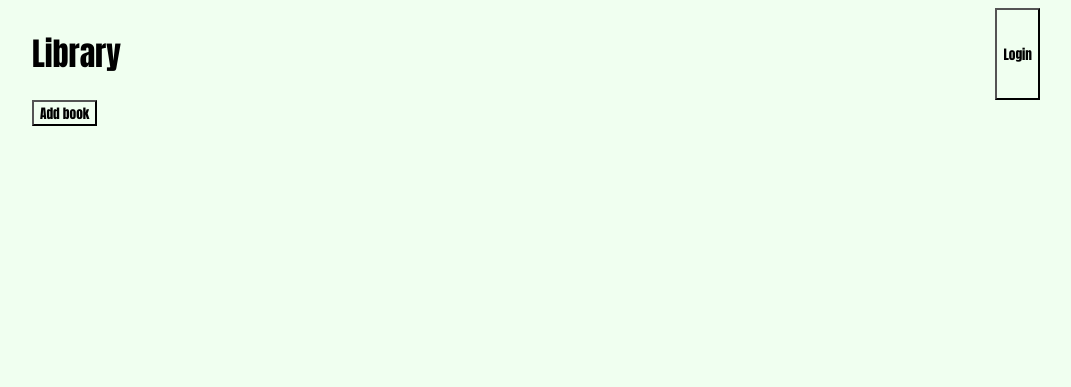
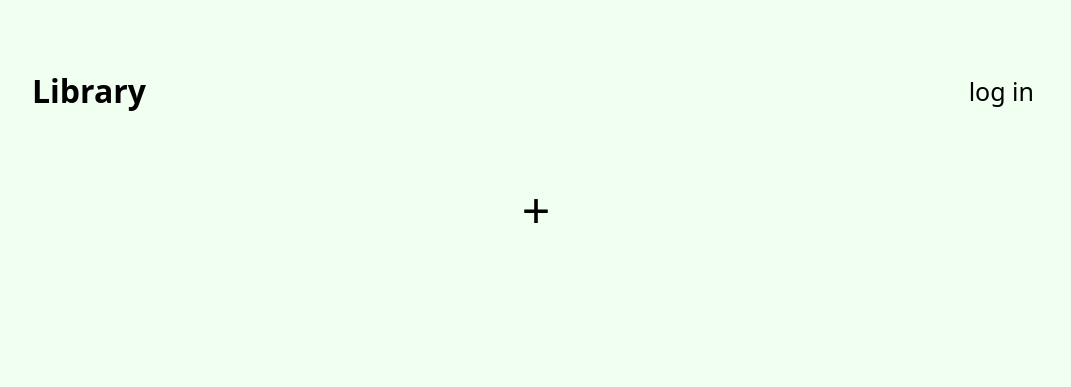
Before and after one commit to hergottwilliam/library, a plain HTML site: page index.html in a window 1280 px wide. Shown: the whole page, without its empty margins (104-1175 px from the left). Drawn offline with Linux system fonts and the light colour scheme.

Commit message:
application is fully functional, stylistic changes are still needed

```diff
--- a/index.html
+++ b/index.html
@@ -11,10 +11,12 @@
 <body>
     <div class="header">
         <h1 class="title">Library</h1>
-        <button>Login</button>
+        <button class="btn" id="loginButton">log in</button>
     </div>
     <div class="container">
-        <button class="btn" id="addBookButton">Add book</button>
+        <div class="containerButton">
+            <button class="btn" id="addBookButton">+</button>
+        </div>
 
         <div class="bookShelf"></div>
 
--- a/style.css
+++ b/style.css
@@ -1,18 +1,42 @@
 *{
-    font-family: Impact, Haettenschweiler, 'Arial Narrow Bold', sans-serif;
+    font-family: system-ui, -apple-system, BlinkMacSystemFont, 'Segoe UI', Roboto, Oxygen, Ubuntu, Cantarell, 'Open Sans', 'Helvetica Neue', sans-serif;
     background-color: honeydew;
 }
 
 .header{
     display: flex;
     justify-content: space-between;
+    align-items: center;
     margin-left: 10vw;
     margin-right: 10vw;
+    padding-top: 5vh;
+}
+
+.btn{
+    border: 2px solid black;
+    border-radius: 10px;
+}
+
+#loginButton {
+    border: none;
+    font-size: 25px;
 }
 
 .container{
     margin-left: 10vw;
     margin-right: 10vw;
+}
+
+.containerButton{
+    display: flex;
+    justify-content: center;
+    padding-top: 40px;
+    padding-bottom: 20px;
+}
+
+#addBookButton{
+    border: none;
+    font-size: 50px;
 }
 
 .bookShelf {
@@ -24,8 +48,12 @@
 }
 
 .bookCard{
+    display: flex;
+    flex-direction: column;
     border: 2px solid black;
-    width: fit-content;
+    border-radius: 25px;
+    width: 150px;
+    height: 200px;
 }
 
 
```
Also changed, not shown: script.js (+13 -9 lines).
